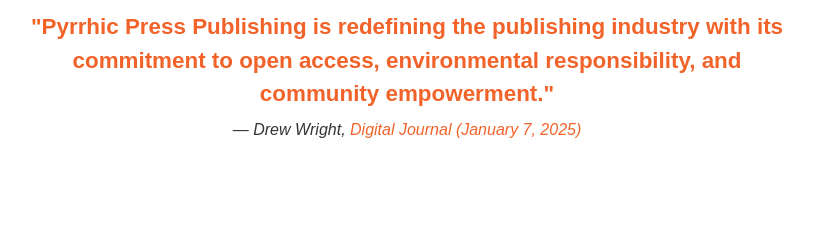
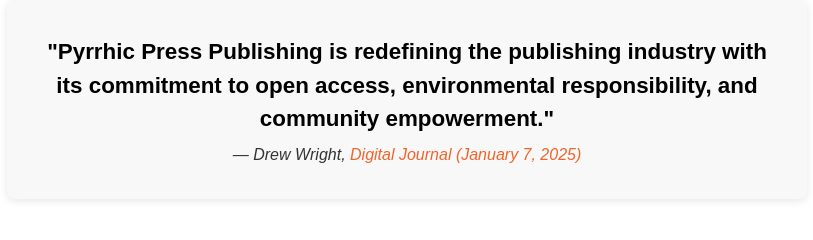
Before and after one commit to PyrrhicPress/Carousel, a plain HTML site: page index.html in a window 1280 px wide. Shown: the whole page, without its empty margins (233-1046 px from the left). Drawn offline with nearby package versions, Linux system fonts and the light colour scheme.

Commit message:
Update index.html
v11

```diff
--- a/index.html
+++ b/index.html
@@ -7,16 +7,24 @@
 
     <link rel="stylesheet" href="https://cdn.jsdelivr.net/npm/swiper@11/swiper-bundle.min.css" />
     <style>
-        body { font-family: Arial, sans-serif; background-color: transparent; color: #fff; margin: 0; padding: 0; }
-        .carousel-container { max-width: 800px; margin: auto; background-color: transparent; padding: 0; box-sizing: border-box; }
-        .swiper-slide { text-align: center; padding: 10px 20px; box-sizing: border-box; background-color: transparent; }
-        .quote { font-size: 1.4em; font-weight: bold; color: #f2632a; line-height: 1.5; }
+        body { font-family: Arial, sans-serif; background-color: transparent; margin: 0; padding: 0; }
+        .carousel-container {
+            max-width: 800px;
+            margin: auto;
+            background-color: #f8f8f8;
+            padding: 25px 20px;
+            box-sizing: border-box;
+            border-radius: 8px;
+            box-shadow: 0 2px 8px rgba(0, 0, 0, 0.1);
+        }
+        .swiper-slide { text-align: center; padding: 10px 15px; box-sizing: border-box; }
+        .quote { font-size: 1.4em; font-weight: bold; color: #000; line-height: 1.5; }
         .author { font-size: 1em; font-style: italic; color: #333; margin-top: 10px; }
         .author a { color: #f2632a; text-decoration: none; }
         .author a:hover { text-decoration: underline; }
 
-        /* Hide pagination dots and navigation arrows */
-        .swiper-pagination, .swiper-button-next, .swiper-button-prev { display: none !important; }
+        /* Hides arrows and pagination dots */
+        .swiper-button-next, .swiper-button-prev, .swiper-pagination { display: none !important; }
     </style>
 </head>
 <body>
@@ -55,7 +63,7 @@
                 delay: 7000, // 7 seconds
                 disableOnInteraction: false,
             },
-            effect: 'fade', // Optional for smooth fading effect instead of sliding
+            effect: 'fade',
             fadeEffect: { crossFade: true },
         });
     </script>
```
